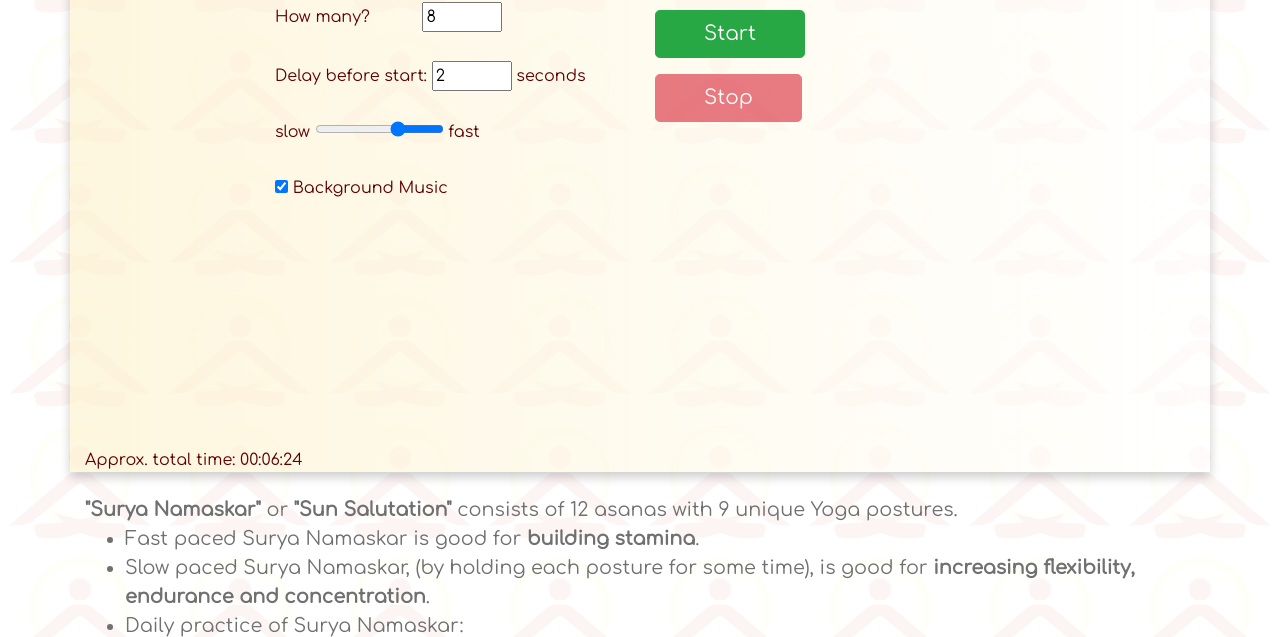
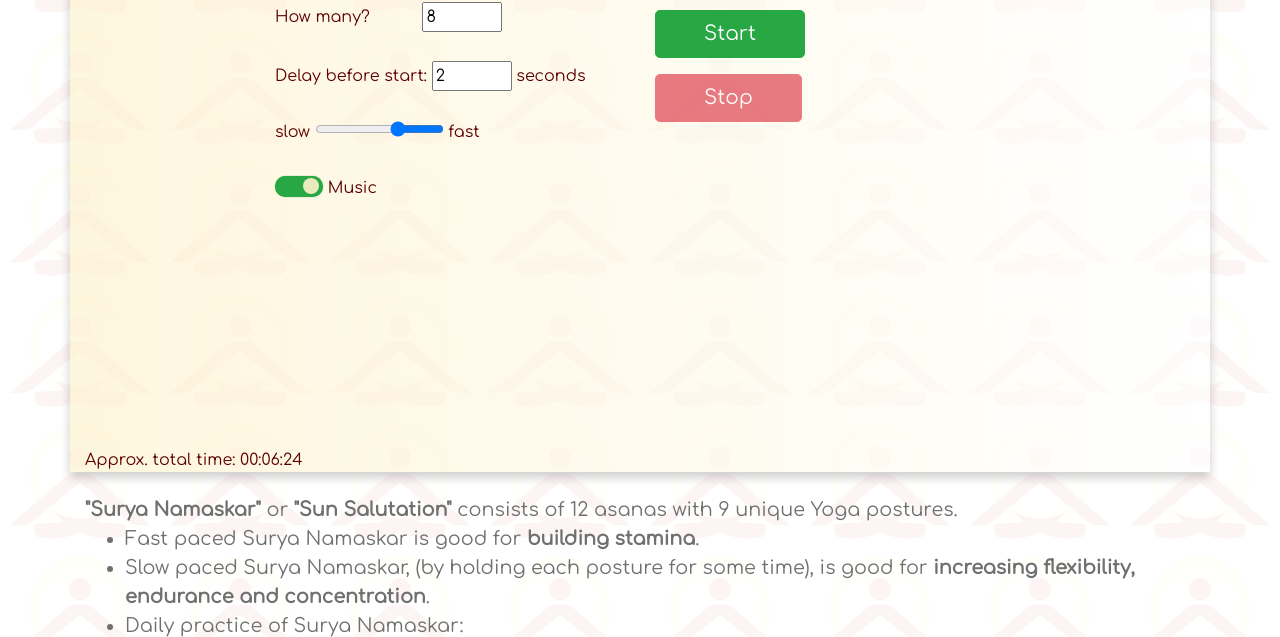
Before and after one commit to heySourabh/MyWebpage, a website: page sn/index.html in a window 1280 px wide. Shown: the part 110-747 px from the top of the page. Drawn offline with nearby package versions, Linux system fonts and the light colour scheme; a web font is replaced by a local one.

Commit message:
Replaced checkbox by switch

```diff
--- a/sn/css/style.css
+++ b/sn/css/style.css
@@ -46,9 +46,11 @@ input[type=number] {
 
 #sn-pos-img-div{
     position: absolute;
+    transition: transform 0.5s;
+    z-index: 100;
     height: 100%;
     width: 100%;
-    background: rgba(255, 255, 255, 0.6);
+    background: rgba(255, 255, 255, 0.8);
     opacity: 1.0;
 }
 
@@ -62,7 +64,6 @@ input[type=number] {
 
 .show-sn-image-div {
     transform: scale(1.0);
-    transition: transform 0.5s;
 }
 
 .hide-sn-image-div {
@@ -91,3 +92,68 @@ input[type=number] {
     margin-top: 1em;
     margin-bottom: 1em;
 }
+
+/* --- start Slider css --- */
+.switch {
+    position: relative;
+    display: inline-block;
+    width: 3em;
+    height: 1.3em;
+  }
+
+  .switch input {
+    opacity: 0;
+    width: 0;
+    height: 0;
+  }
+
+  .slider {
+    position: absolute;
+    cursor: pointer;
+    top: 0;
+    left: 0;
+    right: 0;
+    bottom: 0;
+    background-color: #ccc;
+    -webkit-transition: .4s;
+    transition: .4s;
+    box-shadow: 0 0 1px #28a745;
+  }
+
+  .slider:before {
+    position: absolute;
+    content: "";
+    height: 1em;
+    width: 1em;
+    left: 4px;
+    bottom: 0.2em;
+    background-color:rgba(253, 241, 201, 0.9);
+    box-shadow: 0 1 2px rgb(94, 0, 0);
+    -webkit-transition: .4s;
+    transition: .4s;
+  }
+
+  input:checked + .slider {
+    background-color: #28a745;
+  }
+
+  input:focus + .slider {
+    box-shadow: 0 0 1px #28a745;
+  }
+
+  input:checked + .slider:before {
+    -webkit-transform: translateX(1.5em);
+    -ms-transform: translateX(1.5em);
+    transform: translateX(1.5em);
+  }
+
+  /* Rounded sliders */
+  .slider.round {
+    border-radius: 1em;
+  }
+
+  .slider.round:before {
+    border-radius: 50%;
+  }
+
+  /* End slider css */
--- a/sn/index.html
+++ b/sn/index.html
@@ -169,8 +169,11 @@
                     <label for="speed_range">fast</label>
                 </div>
                 <br>
-                <input type="checkbox" name="bgMusic" id="bg_music_cb" checked onchange="bgMusicPlay()">
-                <label for="bg_music_cb">Background Music</label>
+                <label class="switch">
+                    <input type="checkbox" name="bgMusic" id="bg_music_cb" checked onchange="bgMusicPlay()">
+                    <span class="slider round"></span>
+                </label>
+                <label for="bg_music_cb">Music</label>
             </div>
             <div class="col-lg-3">
                 <input type="button" class="btn btn-success btn-lg pr-5 pl-5 mt-2 mb-2" value="Start"
```
Also changed, not shown: 1 other file.
